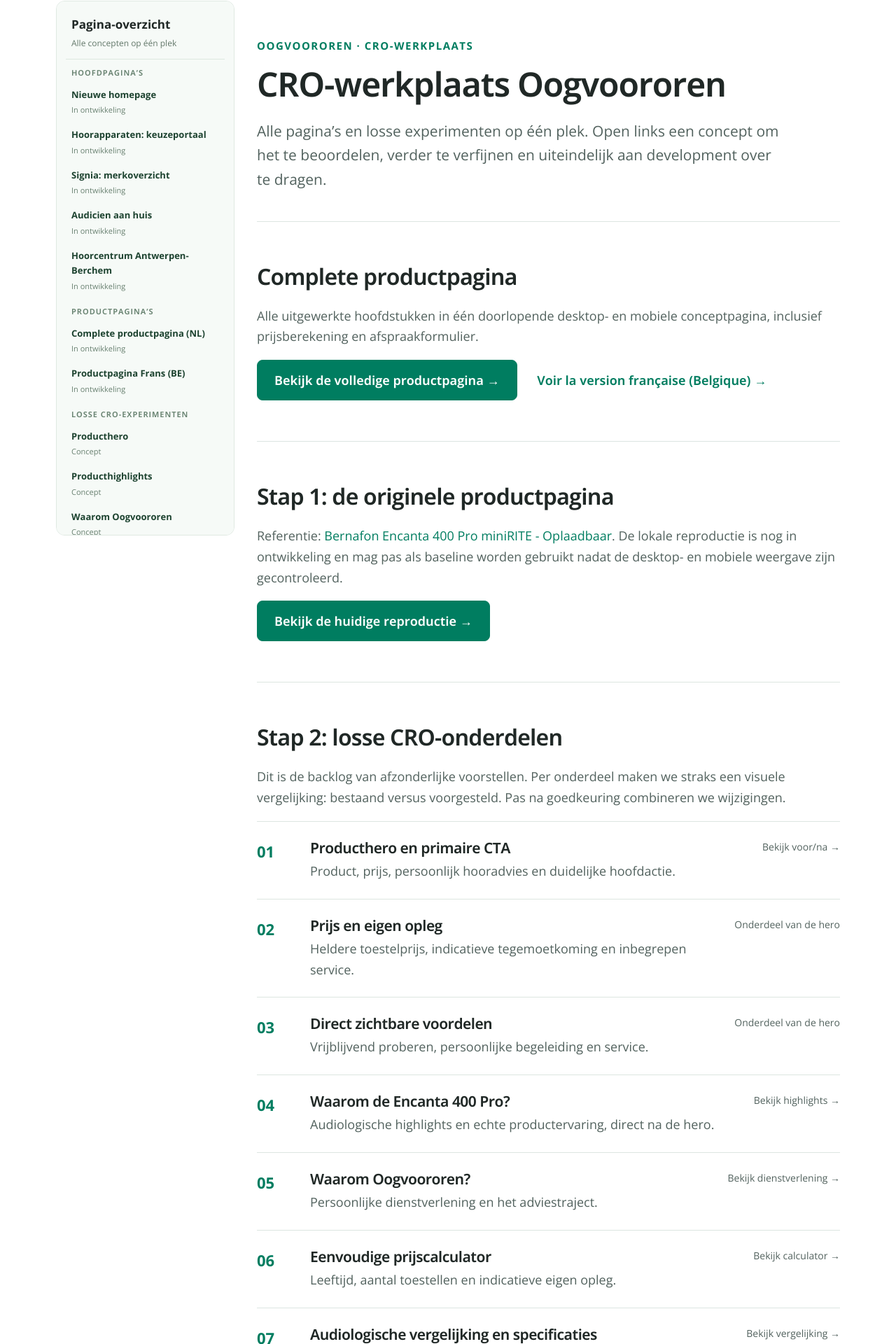
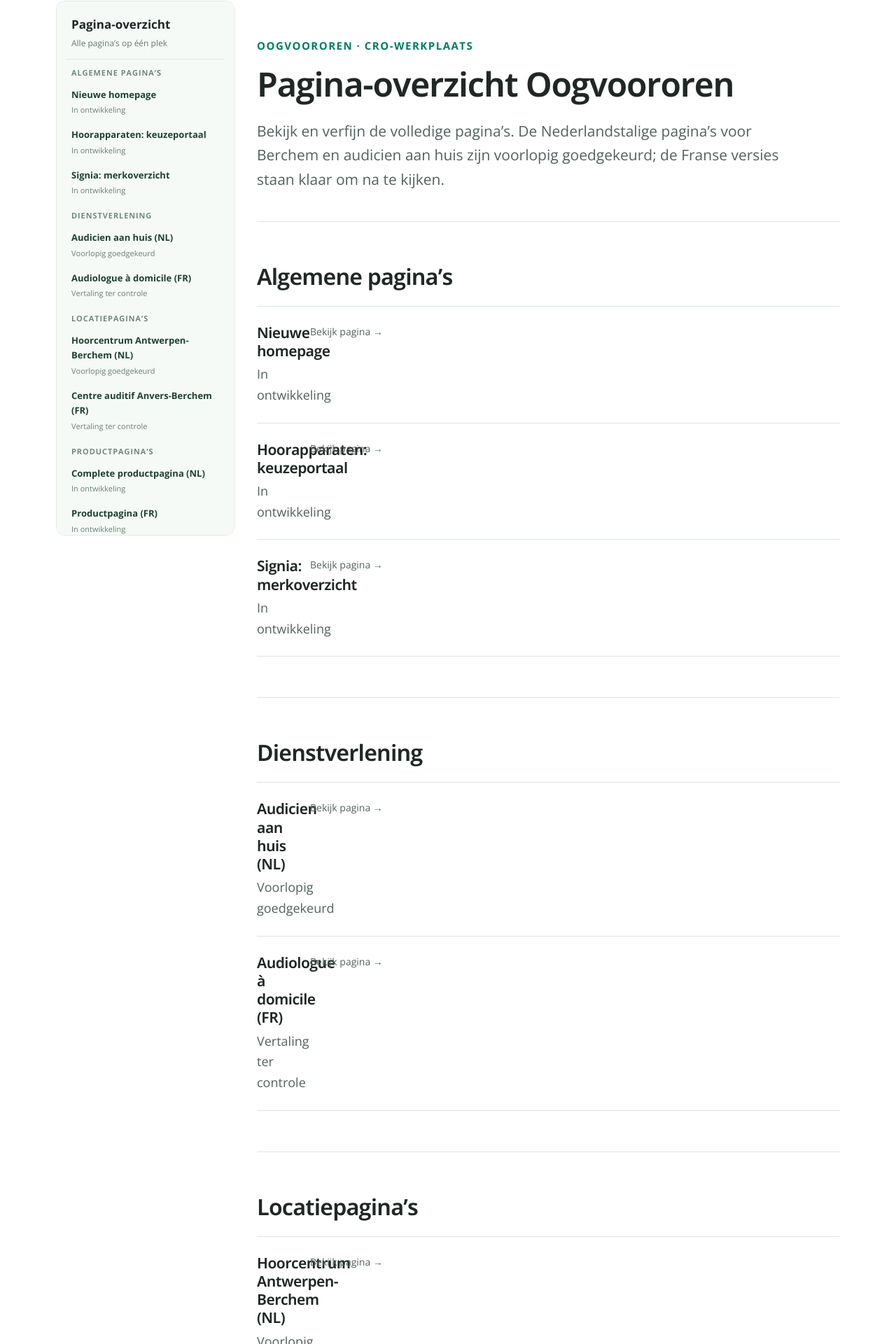
Before and after one commit to jo0stjo0st/oogvoororen-cro, a Next.js app: page / in a window 1280 px wide. Shown: the part 70-1990 px from the top of the page at 70% size. Built offline with nearby package versions, Linux system fonts and the light colour scheme.

Commit message:
Simplify CRO dashboard and add French location and home service pages

```diff
--- a/src/app/page.tsx
+++ b/src/app/page.tsx
@@ -1,62 +1,19 @@
 import Link from "next/link";
-import Image from "next/image";
-import { LabBar } from "@/components/lab-bar";
-import { product } from "@/features/products/data";
+import {LabBar} from "@/components/lab-bar";
 
-const experiments = [
-  ["01", "Producthero en primaire CTA", "Product, prijs, persoonlijk hooradvies en duidelijke hoofdactie."],
-  ["02", "Prijs en eigen opleg", "Heldere toestelprijs, indicatieve tegemoetkoming en inbegrepen service."],
-  ["03", "Direct zichtbare voordelen", "Vrijblijvend proberen, persoonlijke begeleiding en service."],
-  ["04", "Waarom de Encanta 400 Pro?", "Audiologische highlights en echte productervaring, direct na de hero."],
-  ["05", "Waarom Oogvoororen?", "Persoonlijke dienstverlening en het adviestraject."],
-  ["06", "Eenvoudige prijscalculator", "Leeftijd, aantal toestellen en indicatieve eigen opleg."],
-  ["07", "Audiologische vergelijking en specificaties", "Technologieniveaus vergelijken, details uitklapbaar."],
-  ["08", "Accessoires ordenen", "Inbegrepen, optioneel en onderhoud apart presenteren."],
-  ["09", "Reviews en vertrouwen", "80 productreviews, samenvatting, filters en uitklapbare beoordelingen."],
-  ["10", "Mobiele afspraakbalk", "Een subtiele sticky CTA als afzonderlijk experiment."],
-  ["11", "Productspecifieke afspraak", "Het bekeken toestel automatisch meenemen naar de aanvraag."],
+const pages=[
+ {group:"Algemene pagina’s",items:[
+  {name:"Nieuwe homepage",url:"/experimenten/nieuwe-homepage",status:"In ontwikkeling"},
+  {name:"Hoorapparaten: keuzeportaal",url:"/experimenten/hoorapparaten-overzicht",status:"In ontwikkeling"},
+  {name:"Signia: merkoverzicht",url:"/experimenten/signia-overzicht",status:"In ontwikkeling"}]},
+ {group:"Dienstverlening",items:[
+  {name:"Audicien aan huis (NL)",url:"/experimenten/audicien-aan-huis",status:"Voorlopig goedgekeurd"},
+  {name:"Audiologue à domicile (FR)",url:"/experimenten/audicien-aan-huis-fr",status:"Vertaling ter controle"}]},
+ {group:"Locatiepagina’s",items:[
+  {name:"Hoorcentrum Antwerpen-Berchem (NL)",url:"/experimenten/hoorcentrum-berchem",status:"Voorlopig goedgekeurd"},
+  {name:"Centre auditif Anvers-Berchem (FR)",url:"/experimenten/hoorcentrum-berchem-fr",status:"Vertaling ter controle"}]},
+ {group:"Productpagina’s",items:[
+  {name:"Complete productpagina (NL)",url:"/experimenten/complete-productpagina",status:"In ontwikkeling"},
+  {name:"Productpagina (FR)",url:"/experimenten/page-produit-fr",status:"In ontwikkeling"}]}
 ];
-const pages = [
-  {group:"Hoofdpagina’s",items:[["Nieuwe homepage","/experimenten/nieuwe-homepage","In ontwikkeling"],["Hoorapparaten: keuzeportaal","/experimenten/hoorapparaten-overzicht","In ontwikkeling"],["Signia: merkoverzicht","/experimenten/signia-overzicht","In ontwikkeling"],["Audicien aan huis","/experimenten/audicien-aan-huis","In ontwikkeling"],["Hoorcentrum Antwerpen-Berchem","/experimenten/hoorcentrum-berchem","In ontwikkeling"]]},
-  {group:"Productpagina’s",items:[["Complete productpagina (NL)","/experimenten/complete-productpagina","In ontwikkeling"],["Productpagina Frans (BE)","/experimenten/page-produit-fr","In ontwikkeling"]]},
-  {group:"Losse CRO-experimenten",items:[["Producthero","/experimenten/productblok","Concept"],["Producthighlights","/experimenten/producthighlights","Concept"],["Waarom Oogvoororen","/experimenten/waarom-oogvoororen","Concept"],["Prijscalculator","/experimenten/prijscalculator","Concept"],["Productinformatie","/experimenten/productinformatie","Concept"],["Accessoires","/experimenten/accessoires","Concept"],["Reviews","/experimenten/reviews","Concept"],["Mobiele afspraakbalk","/experimenten/mobiele-afspraakbalk","Concept"],["Productspecifieke afspraak","/experimenten/productspecifieke-afspraak","Concept"]]},
-  {group:"Referentie & vergelijking",items:[["Originele productpagina","/original","Referentie"],["Variant A","/variant-a","Referentie"],["Variant B","/variant-b","Referentie"],["Varianten vergelijken","/compare","Referentie"]]}
-];
-export default function HomePage() {
-  return (
-    <>
-      <LabBar />
-      <main id="main-content" className="wide lab-home cro-lab-dashboard"><aside className="cro-lab-sidebar"><div className="cro-lab-sidebar-heading"><strong>Pagina-overzicht</strong><small>Alle concepten op één plek</small></div>{pages.map(section=><div className="cro-lab-navgroup" key={section.group}><h2>{section.group}</h2>{section.items.map(([label,url,status])=><Link href={url} key={url}><span>{label}</span><small>{status}</small></Link>)}</div>)}</aside><div className="cro-lab-main">
-        <div className="lab-intro">
-          <p className="eyebrow">Oogvoororen · CRO-werkplaats</p>
-          <h1>CRO-werkplaats Oogvoororen</h1>
-          <p>Alle pagina’s en losse experimenten op één plek. Open links een concept om het te beoordelen, verder te verfijnen en uiteindelijk aan development over te dragen.</p>
-        </div>
-        <section className="section"><h2>Complete productpagina</h2><p>Alle uitgewerkte hoofdstukken in één doorlopende desktop- en mobiele conceptpagina, inclusief prijsberekening en afspraakformulier.</p><Link className="button primary" href="/experimenten/complete-productpagina">Bekijk de volledige productpagina →</Link> <Link className="button" href="/experimenten/page-produit-fr">Voir la version française (Belgique) →</Link></section>
-        <section className="section">
-          <h2>Stap 1: de originele productpagina</h2>
-          <p>Referentie: <a href={product.source} target="_blank" rel="noreferrer">{product.name}</a>. De lokale reproductie is nog in ontwikkeling en mag pas als baseline worden gebruikt nadat de desktop- en mobiele weergave zijn gecontroleerd.</p>
-          <Link className="button primary" href="/original">Bekijk de huidige reproductie →</Link>
-        </section>
-        <section className="section">
-          <h2>Stap 2: losse CRO-onderdelen</h2>
-          <p>Dit is de backlog van afzonderlijke voorstellen. Per onderdeel maken we straks een visuele vergelijking: bestaand versus voorgesteld. Pas na goedkeuring combineren we wijzigingen.</p>
-          <div className="cro-experiment-list">
-            {experiments.map(([id, title, detail]) => (
-              <article className="cro-experiment" key={id}>
-                <span className="cro-experiment-number">{id}</span>
-                <div><h3>{title}</h3><p>{detail}</p></div>
-                {id === "01" ? <Link className="cro-experiment-status" href="/experimenten/productblok">Bekijk voor/na →</Link> : id === "04" ? <Link className="cro-experiment-status" href="/experimenten/producthighlights">Bekijk highlights →</Link> : id === "05" ? <Link className="cro-experiment-status" href="/experimenten/waarom-oogvoororen">Bekijk dienstverlening →</Link> : id === "06" ? <Link className="cro-experiment-status" href="/experimenten/prijscalculator">Bekijk calculator →</Link> : id === "07" ? <Link className="cro-experiment-status" href="/experimenten/productinformatie">Bekijk vergelijking →</Link> : id === "08" ? <Link className="cro-experiment-status" href="/experimenten/accessoires">Bekijk accessoires →</Link> : id === "09" ? <Link className="cro-experiment-status" href="/experimenten/reviews">Bekijk reviews →</Link> : id === "10" ? <Link className="cro-experiment-status" href="/experimenten/mobiele-afspraakbalk">Bekijk afspraakbalk →</Link> : id === "11" ? <Link className="cro-experiment-status" href="/experimenten/productspecifieke-afspraak">Bekijk afspraakflow →</Link> : <span className="cro-experiment-status">{id === "02" || id === "03" ? "Onderdeel van de hero" : "Nog te bouwen"}</span>}
-              </article>
-            ))}
-          </div>
-        </section>
-        <section className="section">
-          <h2>Uitgangspunt</h2>
-          <p>De productpagina begint met het toestel en de audiologische meerwaarde. Daarna volgen de persoonlijke dienstverlening, de eigen opleg en de verdiepende productinformatie.</p>
-          <Image src={product.image} alt={product.name} width={160} height={160} />
-        </section>
-      </div></main>
-    </>
-  );
-}
+export default function HomePage(){return <><LabBar/><main id="main-content" className="wide lab-home cro-lab-dashboard"><aside className="cro-lab-sidebar"><div className="cro-lab-sidebar-heading"><strong>Pagina-overzicht</strong><small>Alle pagina’s op één plek</small></div>{pages.map(section=><div className="cro-lab-navgroup" key={section.group}><h2>{section.group}</h2>{section.items.map(item=><Link href={item.url} key={item.url}><span>{item.name}</span><small>{item.status}</small></Link>)}</div>)}</aside><div className="cro-lab-main"><div className="lab-intro"><p className="eyebrow">Oogvoororen · CRO-werkplaats</p><h1>Pagina-overzicht Oogvoororen</h1><p>Bekijk en verfijn de volledige pagina’s. De Nederlandstalige pagina’s voor Berchem en audicien aan huis zijn voorlopig goedgekeurd; de Franse versies staan klaar om na te kijken.</p></div>{pages.map(section=><section className="section" key={section.group}><h2>{section.group}</h2><div className="cro-experiment-list">{section.items.map(item=><article className="cro-experiment" key={item.url}><div><h3>{item.name}</h3><p>{item.status}</p></div><Link className="cro-experiment-status" href={item.url}>Bekijk pagina →</Link></article>)}</div></section>)}</div></main></>}
```
